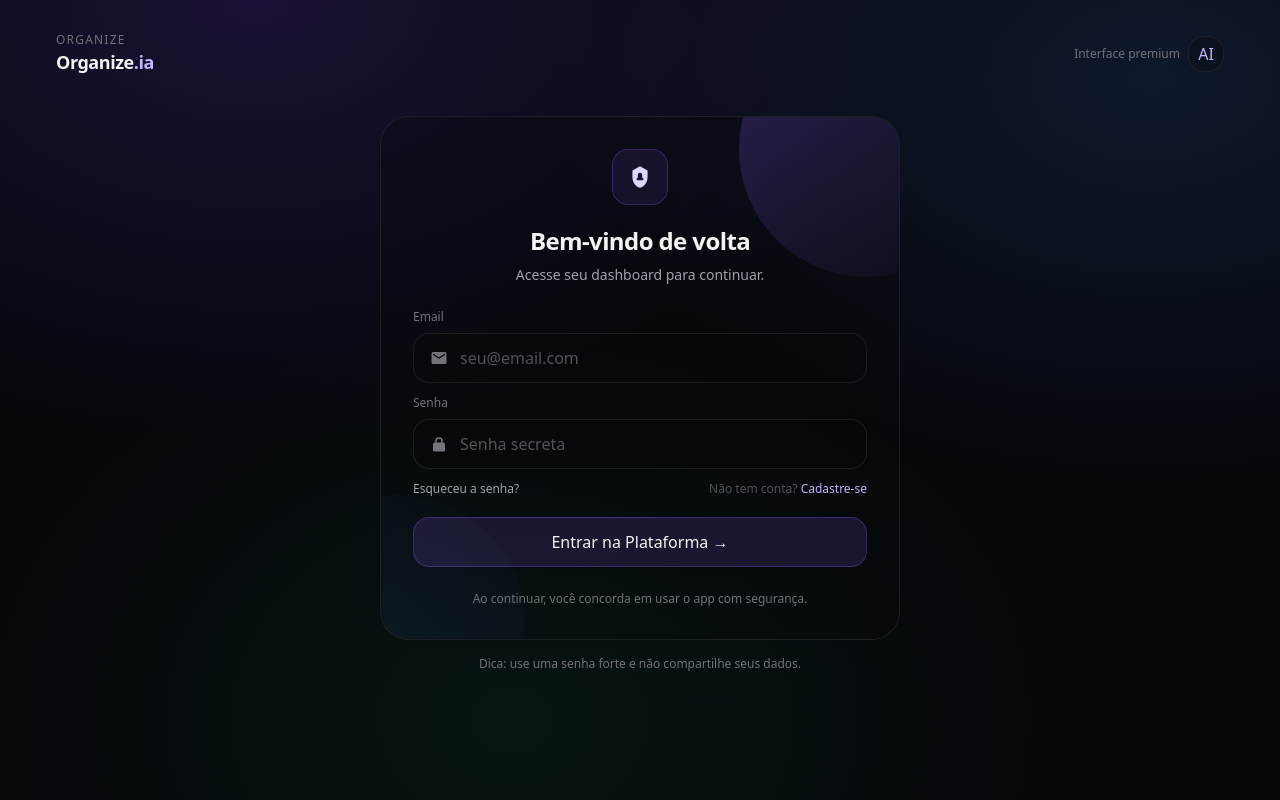
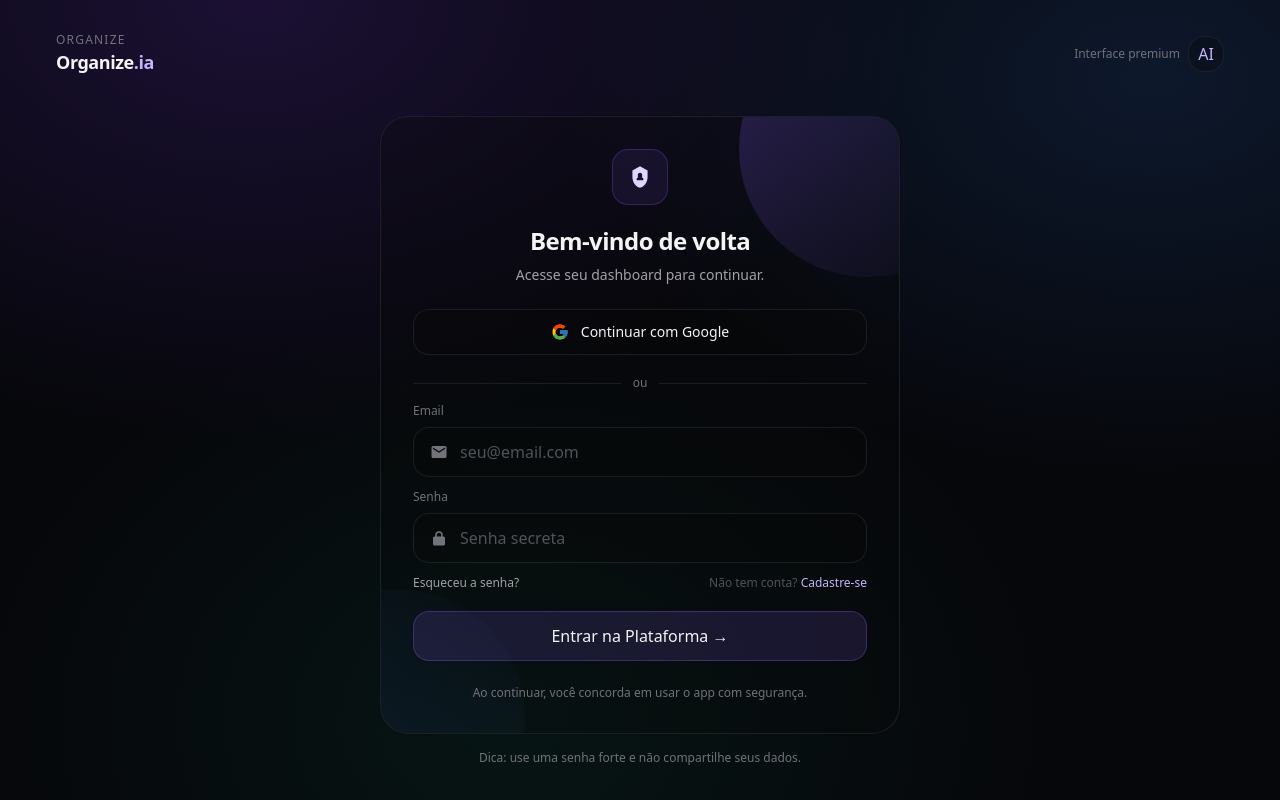
Before and after one commit to Russolokfor/organize-ia-new, a Next.js app: page /login in a window 1280 px wide. Built offline with nearby package versions, Linux system fonts and the light colour scheme; no server answers.

Commit message:
fix: login google

```diff
--- a/src/app/login/page.tsx
+++ b/src/app/login/page.tsx
@@ -1,4 +1,3 @@
-// src/app/login/page.tsx
 "use client";
 
 import { useMemo, useState } from "react";
@@ -38,6 +37,29 @@ function IconShield() {
   );
 }
 
+function IconGoogle() {
+  return (
+    <svg width="18" height="18" viewBox="0 0 48 48" aria-hidden="true">
+      <path
+        fill="#FFC107"
+        d="M43.611 20.083H42V20H24v8h11.303C33.59 32.657 29.163 36 24 36c-6.627 0-12-5.373-12-12s5.373-12 12-12c3.059 0 5.842 1.154 7.957 3.043l5.657-5.657C34.011 6.053 29.239 4 24 4 12.955 4 4 12.955 4 24s8.955 20 20 20 20-8.955 20-20c0-1.341-.138-2.65-.389-3.917Z"
+      />
+      <path
+        fill="#FF3D00"
+        d="M6.306 14.691l6.571 4.819C14.655 16.108 19.01 12 24 12c3.059 0 5.842 1.154 7.957 3.043l5.657-5.657C34.011 6.053 29.239 4 24 4 16.318 4 9.656 8.073 6.306 14.691Z"
+      />
+      <path
+        fill="#4CAF50"
+        d="M24 44c5.063 0 9.751-1.943 13.254-5.102l-6.118-5.176C29.082 35.293 26.715 36 24 36c-5.142 0-9.555-3.318-11.272-7.946l-6.52 5.025C9.505 39.556 16.227 44 24 44Z"
+      />
+      <path
+        fill="#1976D2"
+        d="M43.611 20.083H42V20H24v8h11.303a12.04 12.04 0 0 1-4.167 5.722h.003l6.118 5.176C36.83 39.287 44 34 44 24c0-1.341-.138-2.65-.389-3.917Z"
+      />
+    </svg>
+  );
+}
+
 export default function LoginPage() {
   const router = useRouter();
 
@@ -59,19 +81,34 @@ export default function LoginPage() {
     [mode]
   );
 
+  async function loginWithGoogle() {
+    setLoading(true);
+    try {
+      const { error } = await supabase.auth.signInWithOAuth({
+        provider: "google",
+        options: {
+          // volta pro dashboard depois do login
+          redirectTo: `${window.location.origin}/dashboard`,
+        },
+      });
+
+      if (error) alert(error.message);
+      // se não tiver erro, o Supabase redireciona automaticamente
+    } finally {
+      setLoading(false);
+    }
+  }
+
   async function handleSubmit(e: React.FormEvent) {
     e.preventDefault();
-
     if (!email || !password) return;
 
     setLoading(true);
     try {
       if (mode === "signup") {
         const { error } = await supabase.auth.signUp({ email, password });
-        if (error) {
-          alert(error.message);
-          return;
-        }
+        if (error) return alert(error.message);
+
         alert("Conta criada! Agora faça login.");
         setMode("login");
         setPassword("");
@@ -82,11 +119,7 @@ export default function LoginPage() {
         email,
         password,
       });
-
-      if (error) {
-        alert(error.message);
-        return;
-      }
+      if (error) return alert(error.message);
 
       router.push("/dashboard");
     } finally {
@@ -106,10 +139,7 @@ export default function LoginPage() {
         redirectTo: `${window.location.origin}/login`,
       });
 
-      if (error) {
-        alert(error.message);
-        return;
-      }
+      if (error) return alert(error.message);
 
       alert("Te enviei um email para redefinir a senha.");
     } finally {
@@ -120,7 +150,7 @@ export default function LoginPage() {
   return (
     <div className="min-h-screen">
       <div className="mx-auto max-w-[1200px] px-4 py-8">
-        {/* Topo simples (sem sidebar) */}
+        {/* topo */}
         <div className="flex items-center justify-between gap-3">
           <div>
             <div className="text-xs uppercase tracking-widest text-zinc-500">
@@ -140,16 +170,15 @@ export default function LoginPage() {
           </div>
         </div>
 
-        {/* Conteúdo */}
+        {/* card */}
         <div className="mt-10 grid place-items-center">
           <div className="w-full max-w-[520px]">
             <div className="relative overflow-hidden rounded-[28px] border border-zinc-800/70 bg-zinc-950/25 shadow-sm">
-              {/* brilho/gradiente do card */}
+              {/* glow */}
               <div className="pointer-events-none absolute -top-24 -right-24 h-64 w-64 rounded-full bg-gradient-to-br from-violet-500/25 to-transparent" />
               <div className="pointer-events-none absolute -bottom-28 -left-28 h-64 w-64 rounded-full bg-gradient-to-tr from-blue-500/15 to-transparent" />
 
               <div className="relative p-6 sm:p-8">
-                {/* Ícone topo */}
                 <div className="flex justify-center">
                   <div className="h-14 w-14 rounded-2xl border border-violet-500/25 bg-violet-500/10 flex items-center justify-center text-violet-200">
                     <IconShield />
@@ -163,7 +192,29 @@ export default function LoginPage() {
                   {subtitle}
                 </p>
 
-                <form onSubmit={handleSubmit} className="mt-6 grid gap-3">
+                {/* Google */}
+                <div className="mt-6 grid gap-2">
+                  <button
+                    type="button"
+                    disabled={loading}
+                    onClick={loginWithGoogle}
+                    className="w-full rounded-2xl px-4 py-3 border border-zinc-800/70 bg-zinc-950/35 hover:bg-zinc-950/45 transition flex items-center justify-center gap-3"
+                  >
+                    <IconGoogle />
+                    <span className="text-sm font-medium text-zinc-100">
+                      Continuar com Google
+                    </span>
+                  </button>
+
+                  <div className="flex items-center gap-3 py-3">
+                    <div className="h-px flex-1 bg-zinc-800/70" />
+                    <div className="text-xs text-zinc-500">ou</div>
+                    <div className="h-px flex-1 bg-zinc-800/70" />
+                  </div>
+                </div>
+
+                {/* Email/senha */}
+                <form onSubmit={handleSubmit} className="grid gap-3">
                   <label className="grid gap-2">
                     <span className="text-xs text-zinc-500">Email</span>
                     <div className="flex items-center gap-3 rounded-2xl border border-zinc-800/70 bg-zinc-950/35 px-4 py-3 focus-within:border-violet-500/40">
@@ -202,7 +253,6 @@ export default function LoginPage() {
                     </div>
                   </label>
 
-                  {/* Ações secundárias */}
                   <div className="flex items-center justify-between gap-2">
                     <button
                       type="button"
@@ -228,7 +278,6 @@ export default function LoginPage() {
                     </span>
                   </div>
 
-                  {/* Botão principal */}
                   <button
                     disabled={loading}
                     className={[
@@ -245,7 +294,6 @@ export default function LoginPage() {
                       : "Criar conta →"}
                   </button>
 
-                  {/* Rodapé do card */}
                   <div className="mt-3 text-center text-xs text-zinc-500">
                     Ao continuar, você concorda em usar o app com segurança.
                   </div>
@@ -253,7 +301,6 @@ export default function LoginPage() {
               </div>
             </div>
 
-            {/* nota embaixo */}
             <div className="mt-4 text-center text-xs text-zinc-500">
               Dica: use uma senha forte e não compartilhe seus dados.
             </div>
```
